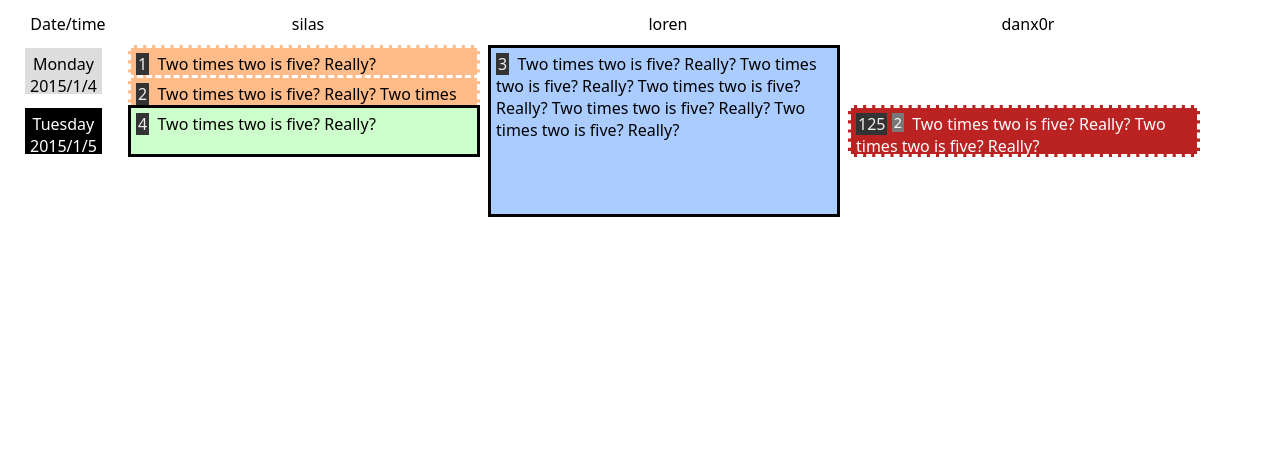
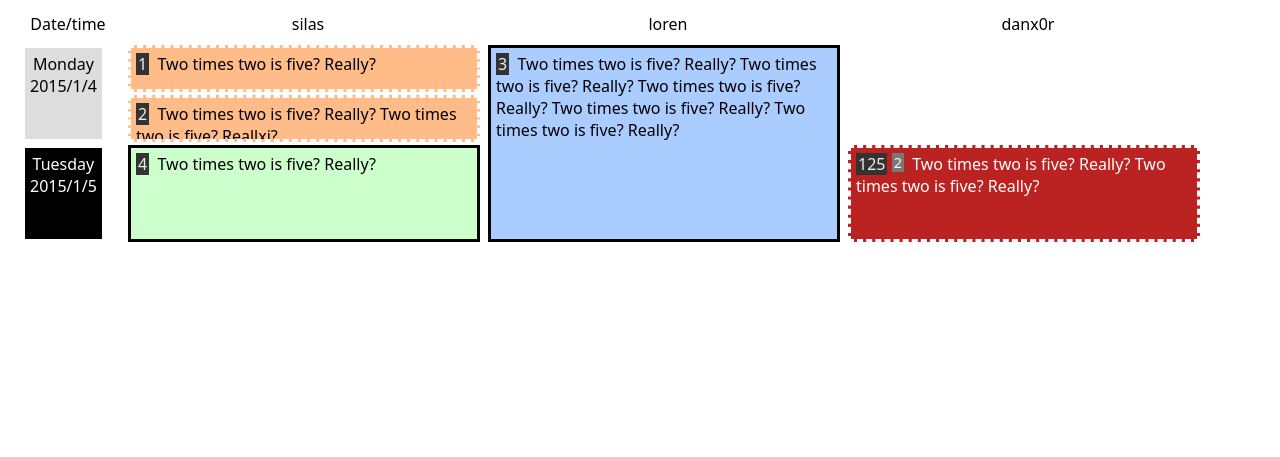
Before and after one commit to danx0r/gittrack, a Django app: template gittrack/templates/index.html in a window 1280 px wide. Shown: the top 457 px of the page. Run offline with Django 3.2, Linux system fonts and the light colour scheme; the template is opened without the code that fills it, so the values that code supplies are empty.

Commit message:
height adjustmt

```diff
--- a/gittrack/templates/index.html
+++ b/gittrack/templates/index.html
@@ -11,13 +11,13 @@
                     Date/time
                 </div>
                 <div style="background-color:;position:relative">
-                    <div class="card" vp="0" style="height:46px;background-color:#ddd;border:solid;border-color:white;position:absolute;top:0px;left:14px">
+                    <div class="card" vp="0" vh="1" style="height:46px;background-color:#ddd;border:solid;border-color:white;position:absolute;top:0px;left:14px;overflow:hidden">
                         <div style="padding:5px;text-align:center">
                             Monday<br/>
                             2015/1/4
                         </div>
                     </div>
-                    <div class="card" vp="1" style="height:46px;background-color:black;color:white;border:solid;border-color:white;position:absolute;top:120px;left:14px">
+                    <div class="card" vp="1" vh="1" style="height:46px;background-color:black;color:white;border:solid;border-color:white;position:absolute;top:120px;left:14px;overflow:hidden">
                         <div style="padding:5px;text-align:center">
                             Tuesday<br/>
                             2015/1/5
@@ -30,7 +30,7 @@
                     silas
                 </div>
                 <div style="position:relative;background-color: green">
-                    <div class="card" vp="0" style="width:96%;height:46px;background-color:#fb8;border:dashed;border-color:white;position:absolute;top:0px">
+                    <div class="card" vp="0" vh="0.5" style="width:96%;height:46px;background-color:#fb8;border:dashed;border-color:white;position:absolute;top:0px;overflow:hidden">
                         <div style="padding:5px">
                             <div style="background-color:#333;color:#eee;padding: 0 2px 0 2px; float:left">
                                 1
@@ -39,17 +39,17 @@
                             Two times two is five? Really?
                         </div>
                     </div>
-                    <div class="card" vp="0.5" style="width:96%;height:46px;background-color:#fb8;border:dashed;border-color:white;position:absolute;top:60px">
-                        <div style="padding:5px">
+                    <div class="card" vp="0.5" vh="0.5" style="width:96%;height:46px;background-color:#fb8;border:dashed;border-color:white;position:absolute;top:60px;overflow:hidden">
+                        <div style="padding:5px;overflow:hidden">
                             <div style="background-color:#333;color:#eee;padding: 0 2px 0 2px; float:left">
                                 2
                             </div>
                             &nbsp;
                             Two times two is five? Really?
-                            Two times two is five? Really?
+                            Two times two is five? Reallxi?
                         </div>
                     </div>
-                    <div class="card" vp="1" style="width:96%;height:46px;background-color:#cfc;border:solid;position:absolute;top:120px">
+                    <div class="card" vp="1" vh="1" style="width:96%;height:46px;background-color:#cfc;border:solid;position:absolute;top:120px;overflow:hidden">
                         <div style="padding:5px">
                             <div style="background-color:#333;color:#eee;padding: 0 2px 0 2px; float:left">
                                 4
@@ -66,7 +66,7 @@
                     loren
                 </div>
                 <div style="position:relative;background-color: green;">
-                    <div class="card" vp="0" style="width:96%;height:166px;background-color:#acf;border:solid;position:absolute;top:0px">
+                    <div class="card" vp="0" vh="2" style="width:96%;height:166px;background-color:#acf;border:solid;position:absolute;top:0px;overflow:hidden">
                         <div style="padding:5px">
                             <div style="background-color:#333;color:#eee;padding: 0 2px 0 2px; float:left">
                                 3
@@ -86,7 +86,7 @@
                     danx0r
                 </div>
                 <div style="position:relative;background-color: green;">
-                    <div class="card" vp="1" style="width:96%;height:46px;background-color:#b22;border:dashed;border-color:white;position:absolute;top:120px">
+                    <div class="card" vp="1" vh="1" style="width:96%;height:46px;background-color:#b22;border:dashed;border-color:white;position:absolute;top:120px;overflow:hidden">
                         <div style="padding:5px;color:white">
                             <div style="background-color:#333;color:#eee;padding: 0 2px 0 2px; float:left">
                                 125
@@ -105,19 +105,24 @@
                 </div>
             </div>
         </div>
-        <button onclick="test(1.05)" style="position:absolute;top:500px;left:0px">zoom in</button>
-        <button onclick="test(.95)" style="position:absolute;top:500px;left:110px">zoom out</button>
+        <button onclick="test(1.25)" style="position:absolute;top:500px;left:0px">zoom in</button>
+        <button onclick="test(.8)" style="position:absolute;top:500px;left:110px">zoom out</button>
         <script>
-            mul=60.0;
+            mul=100.0;
             function test(f) {
                 mul *= f;
                 var els = document.querySelectorAll(".card");
-                console.log(els);
+                // console.log(els);
                 for(var i=0; i<els.length; i++) {
                     var el = els[i]
                     var vp = parseFloat(el.getAttribute('vp'))
-                    console.log(vp);
                     el.style.top = "" + (vp*mul+"px");
+                    var at = el.getAttribute('vh');
+                    if (at != null) {
+                        var vh = parseFloat(at);
+                        el.style.height = "" + (vh*mul-9+"px");
+                        console.log("HEIGHT:", mul, el.style.height)
+                    }
                 }
             }
             test(1);
```
